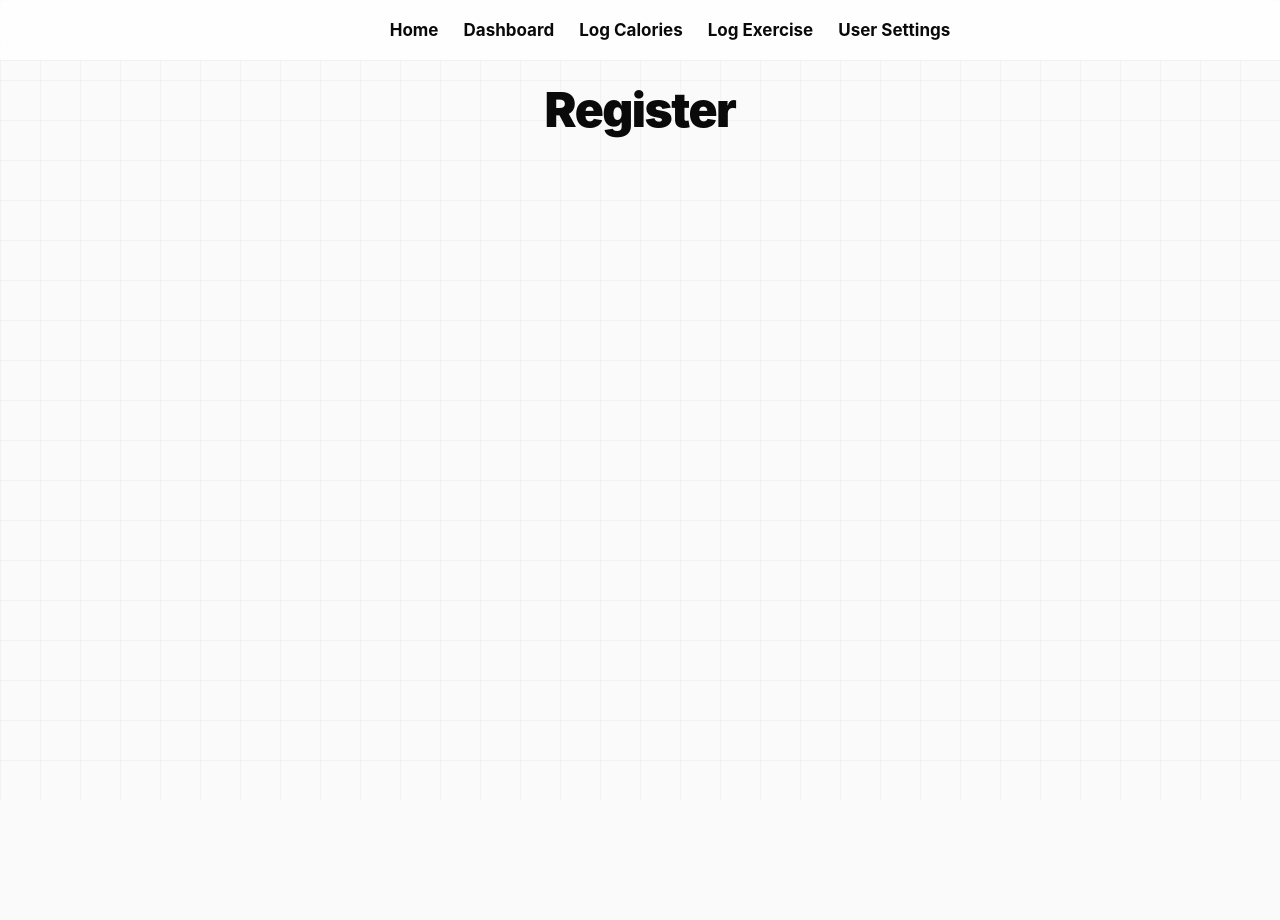
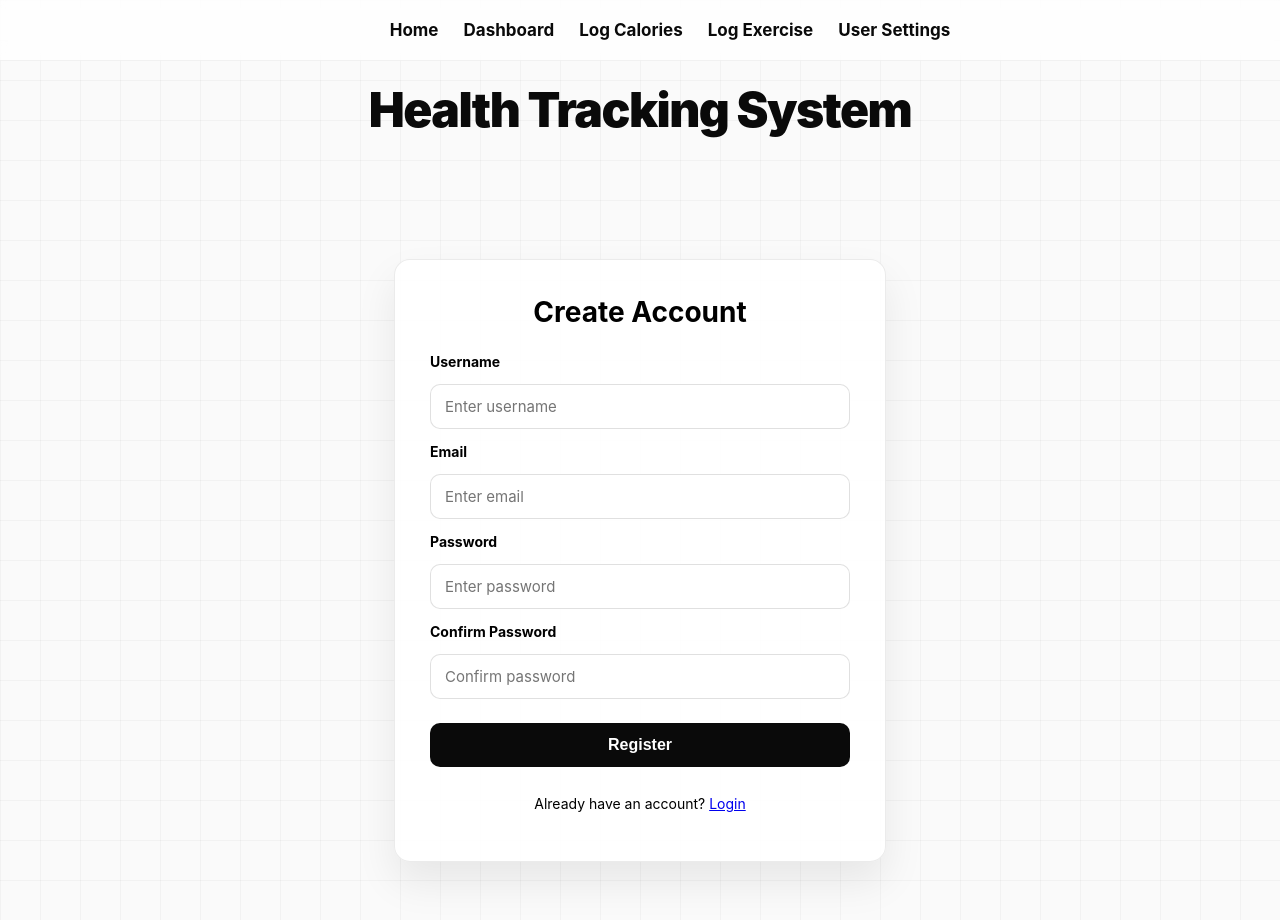
Before and after one commit to AidanHWood/CMP-5012B, a plain HTML site: page Code/register.html in a window 1280 px wide. Before the commit the page ends 800 px from the top, so only its background shows below. Drawn offline with Linux system fonts and the light colour scheme.

Commit message:
Basic Registration System Design

```diff
--- /dev/null
+++ b/Code/register.css
@@ -0,0 +1,68 @@
+.form-page {
+    display: flex;
+    justify-content: center;
+    align-items: center;
+    min-height: 100vh;
+}
+
+.form-card {
+    width: 100%;
+    max-width: 420px;
+    padding: 35px;
+
+    background: rgba(255, 255, 255, 0.9);
+    border: 1px solid rgba(0,0,0,0.08);
+    border-radius: 16px;
+
+    box-shadow: 0 20px 40px rgba(0,0,0,0.08);
+
+    display: flex;
+    flex-direction: column;
+    gap: 14px;
+}
+
+.form-card h2 {
+    margin: 0 0 10px;
+    font-size: 28px;
+    text-align: center;
+}
+
+.form-card label {
+    font-weight: 700;
+    font-size: 14px;
+}
+
+.form-card input {
+    padding: 12px 14px;
+    border: 1px solid rgba(0,0,0,0.12);
+    border-radius: 10px;
+
+    font-size: 15px;
+    font-family: inherit;
+}
+
+.form-card button {
+    margin-top: 10px;
+    padding: 13px;
+
+    border: none;
+    border-radius: 10px;
+
+    background: #0a0a0a;
+    color: white;
+
+    font-size: 16px;
+    font-weight: 800;
+
+    cursor: pointer;
+    transition: opacity 0.2s ease;
+}
+
+.form-card button:hover {
+    opacity: 0.85;
+}
+
+.form-link {
+    text-align: center;
+    font-size: 14px;
+}
--- a/Code/register.html
+++ b/Code/register.html
@@ -4,6 +4,7 @@
     <meta charset="UTF-8">
     <title>Register - Health Tracking System</title>
     <link rel="stylesheet" href="homepage.css">
+    <link rel="stylesheet" href="register.css">
 </head>
 
 <body>
@@ -25,8 +26,37 @@
 </header>
 
 <a class="site-title">
-    Register
+    Health Tracking System
 </a>
+
+<div class="content form-page">
+
+    <form class="form-card">
+
+        <h2>Create Account</h2>
+
+        <label for="username">Username</label>
+        <input id="username" name="username" type="text" placeholder="Enter username" required>
+
+        <label for="email">Email</label>
+        <input id="email" name="email" type="email" placeholder="Enter email" required>
+
+        <label for="password">Password</label>
+        <input id="password" name="password" type="password" placeholder="Enter password" required>
+
+        <label for="confirmPassword">Confirm Password</label>
+        <input id="confirmPassword" name="confirmPassword" type="password" placeholder="Confirm password" required>
+
+        <button type="submit">Register</button>
+
+        <p class="form-link">
+            Already have an account?
+            <a href="login.html">Login</a>
+        </p>
+
+    </form>
+
+</div>
 
 </body>
 </html>
```
Also changed, not shown: Code/homepage.css (+0 -7 lines).
